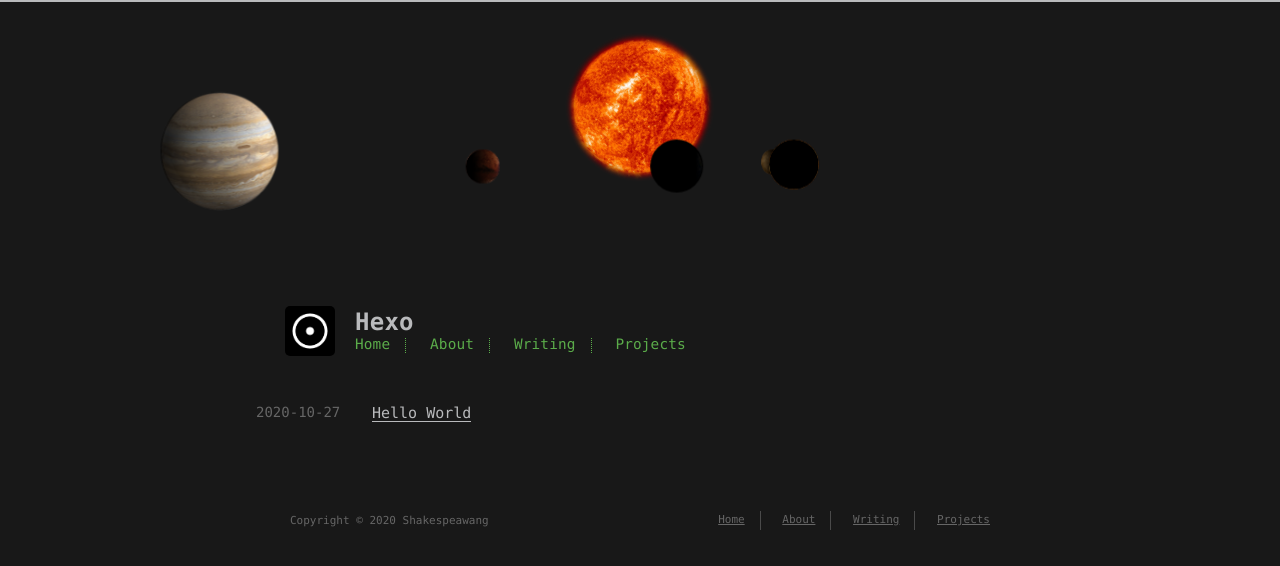
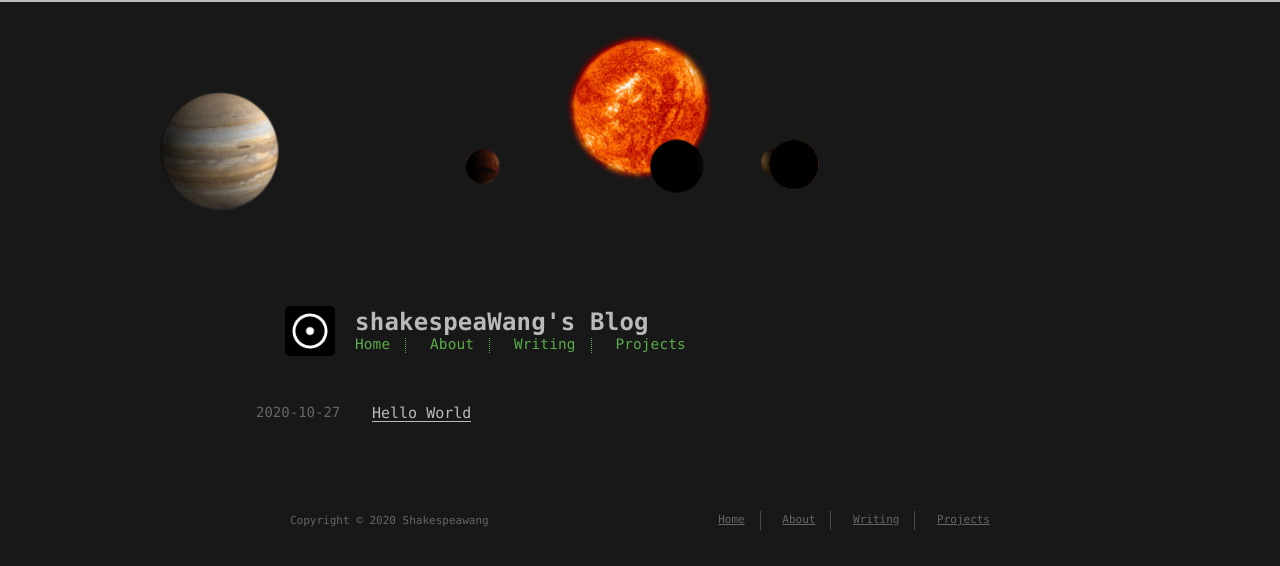
Before and after one commit to Shakespeawang/Shakespeawang.github.io, a plain HTML site: page archives/2020/10/index.html in a window 1280 px wide. Drawn offline with Linux system fonts and the light colour scheme.

Commit message:
Site updated: 2020-10-27 20:33:56

```diff
--- a/archives/2020/10/index.html
+++ b/archives/2020/10/index.html
@@ -7,9 +7,9 @@
     <meta name="HandheldFriendly" content="True">
     <meta name="viewport" content="width=device-width, initial-scale=1, maximum-scale=1" />
     <meta property="og:type" content="website">
-<meta property="og:title" content="Hexo">
+<meta property="og:title" content="shakespeaWang&#39;s Blog">
 <meta property="og:url" content="https://shakespeawang.github.io/archives/2020/10/index.html">
-<meta property="og:site_name" content="Hexo">
+<meta property="og:site_name" content="shakespeaWang&#39;s Blog">
 <meta property="og:locale" content="en_US">
 <meta property="article:author" content="Shakespeawang">
 <meta name="twitter:card" content="summary">
@@ -32,7 +32,7 @@
 
 
     <!-- title -->
-    <title>Hexo</title>
+    <title>shakespeaWang&#39;s Blog</title>
     <!-- styles -->
 
 <link rel="stylesheet" href="/lib/font-awesome/css/font-awesome.min.css">
@@ -57,7 +57,7 @@
 
 <body>
     <div class="banner">
-<div id="blogtitel" class="blogtitel">Hexo</div>
+<div id="blogtitel" class="blogtitel">shakespeaWang&#39;s Blog</div>
 <ul id="wrapper" class="wrapper">
   <div class="sun">
     <div class="star"></div>
@@ -96,7 +96,7 @@
 
 
     <div id="title">
-      <h1>Hexo</h1>
+      <h1>shakespeaWang&#39;s Blog</h1>
     </div>
   </a>
   <div id="nav">
```
Also changed, not shown: 2020/10/27/hello-world/index.html (+3 -3 lines), archives/2020/index.html (+5 -5 lines), archives/index.html (+5 -5 lines), index.html (+5 -5 lines).
